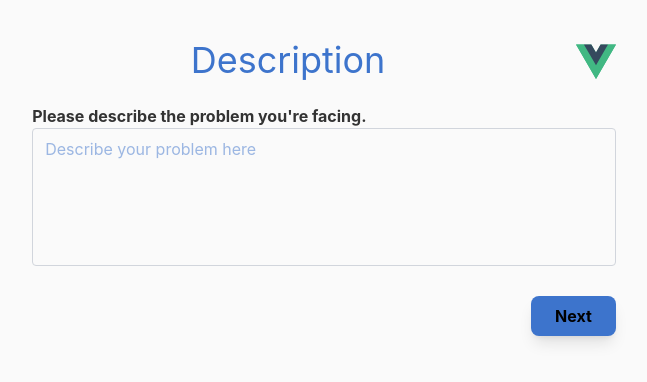
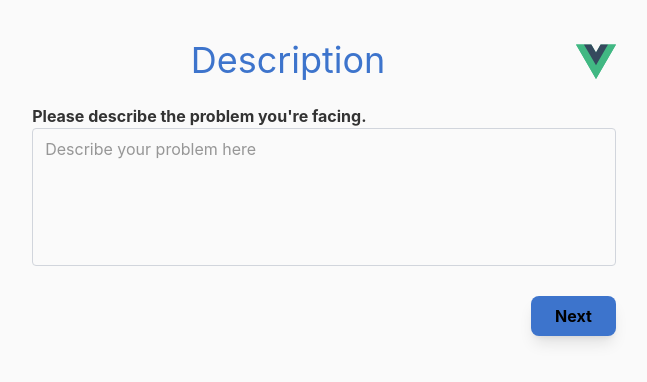
Before and after one commit to PhlegmMignon/eGain-UX-Project, a Vue app in the folder project/: page / in a window 1280 px wide. Shown: the top 382 px of the page, without its empty margins (316-963 px from the left). Built offline with nearby package versions, Linux system fonts and the light colour scheme.

Commit message:
Fixed textarea color

```diff
--- a/project/src/App.vue
+++ b/project/src/App.vue
@@ -10,7 +10,6 @@ const iFrameLink = "https://phlegmmignon.github.io/eGain-UX-Project/";
       <RouterView />
     </div>
   </div>
-  <!-- <iframe :src="iFrameLink" width="700px" height="700px"></iframe> -->
 </template>
 
 <style scoped></style>
--- a/project/src/style.css
+++ b/project/src/style.css
@@ -11,7 +11,8 @@ body {
 
 p,
 label,
-input {
+input,
+textarea {
   color: var(--p-text-secondary);
 }
 
```
